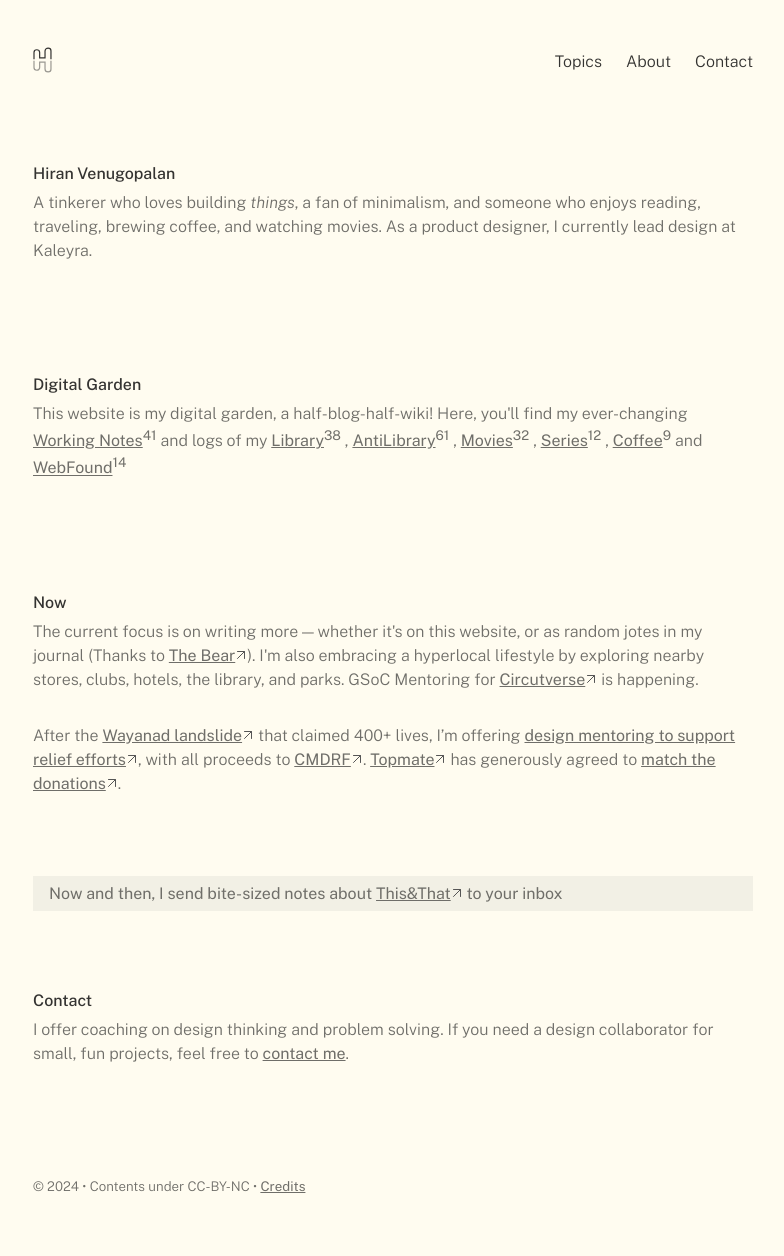
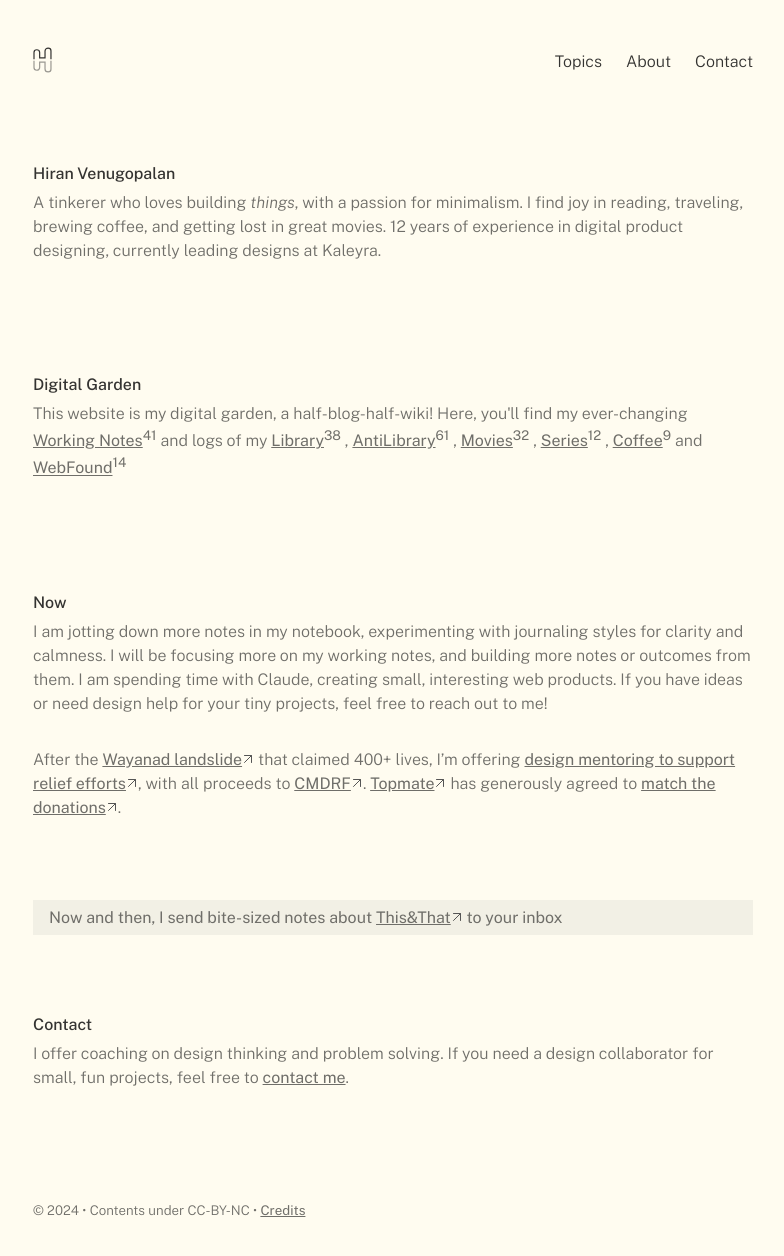
Before and after one commit to hfactor/hiran.in, a Jekyll site: the page built from pages/index.md, in a window 1280 px wide. Shown: the whole page, without its empty margins (247-1031 px from the left). Built offline with Jekyll 4.4.1, drawn with Linux system fonts in a browser that asks for light colours; some web fonts are replaced; comment, search, counter and statistics services are not loaded.

Commit message:
Content Improvements based on feedback ;)

```diff
--- a/_includes/homepage.html
+++ b/_includes/homepage.html
@@ -1,8 +1,11 @@
 <!-- intro section -->
 <div class="slot-large">
   <h3>Hiran Venugopalan</h3>
-  <p>A tinkerer who loves building <i>things</i>, a fan of minimalism, and someone who enjoys reading,
-  traveling, brewing coffee, and watching movies. As a product designer, I currently lead design at Kaleyra.</p>
+  <p>
+  A tinkerer who loves building <i>things</i>, with a passion for minimalism.
+  I find joy in reading, traveling, brewing coffee, and getting lost in great movies.
+  12 years of experience in digital product designing, currently leading designs at Kaleyra.
+  </p>
 </div>
 
 <!--links-->
--- a/pages/now.md
+++ b/pages/now.md
@@ -2,9 +2,9 @@
 layout: Static
 permalink: /now
 title: Now
-date: 2024-08-17
+date: 2024-09-11
 description: On current focuses, projects and activities. Thanks to <a href="nownownow.com/about">Derek Sivers</a> for the concept!
 ---
-The current focus is on writing more — whether it's on this website, or as random jotes in my journal (Thanks to [The Bear](https://en.wikipedia.org/wiki/the_bear_(tv_series))). I'm also embracing a hyperlocal lifestyle by exploring nearby stores, clubs, hotels, the library, and parks. GSoC Mentoring for [Circutverse](https://summerofcode.withgoogle.com/programs/2024/organizations/circuitverseorg) is happening.
+I am jotting down more notes in my notebook, experimenting with journaling styles for clarity and calmness. I will be focusing more on my working notes, and building more notes or outcomes from them. I am spending time with Claude, creating small, interesting web products. If you have ideas or need design help for your tiny projects, feel free to reach out to me!
 
 After the [Wayanad landslide](https://economictimes.indiatimes.com/defaultinterstitial.cms) that claimed 400+ lives, I’m offering [design mentoring to support relief efforts](https://topmate.io/hiran/1125737), with all proceeds to [CMDRF](https://donation.cmdrf.kerala.gov.in/). [Topmate](https://topmate.io/) has generously agreed to [match the donations](https://x.com/topmateHQ/status/1819727016062791847).
```
Also changed, not shown: _notes/80 Topics/AntiLibrary.md (+1 -1 lines).
